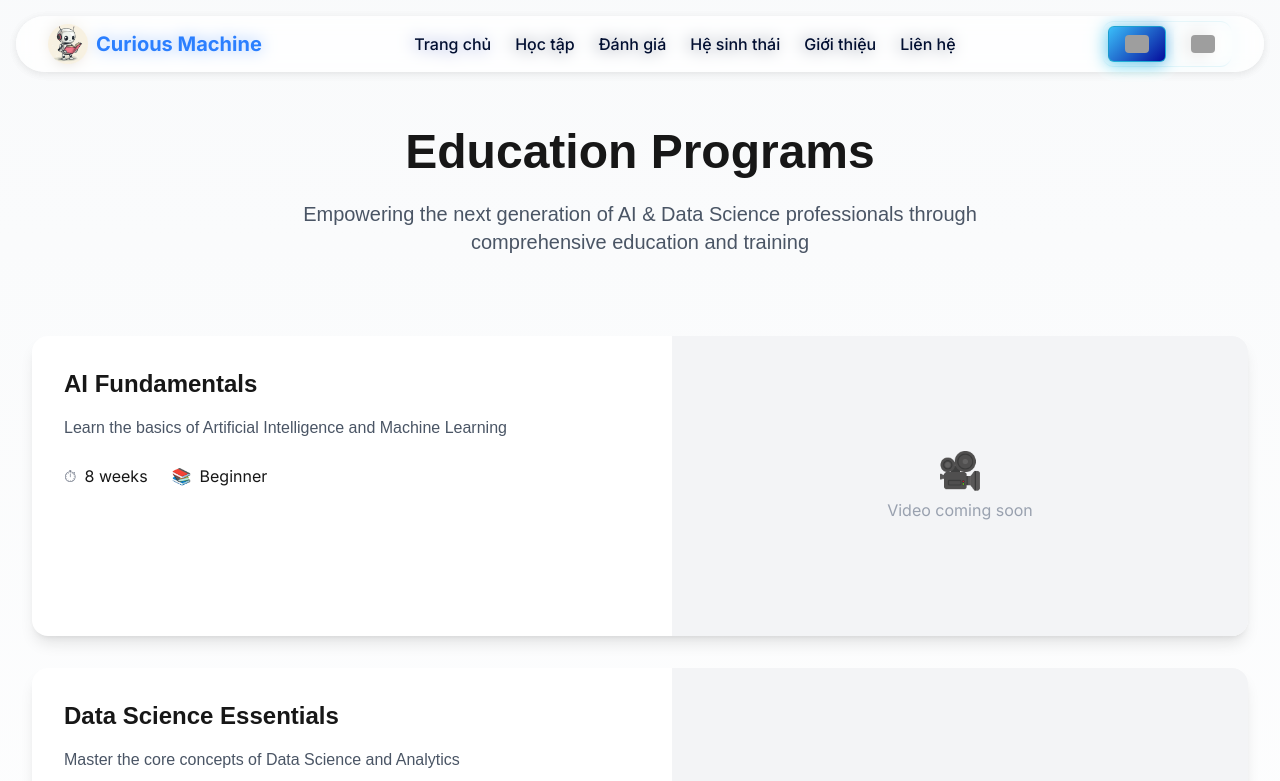
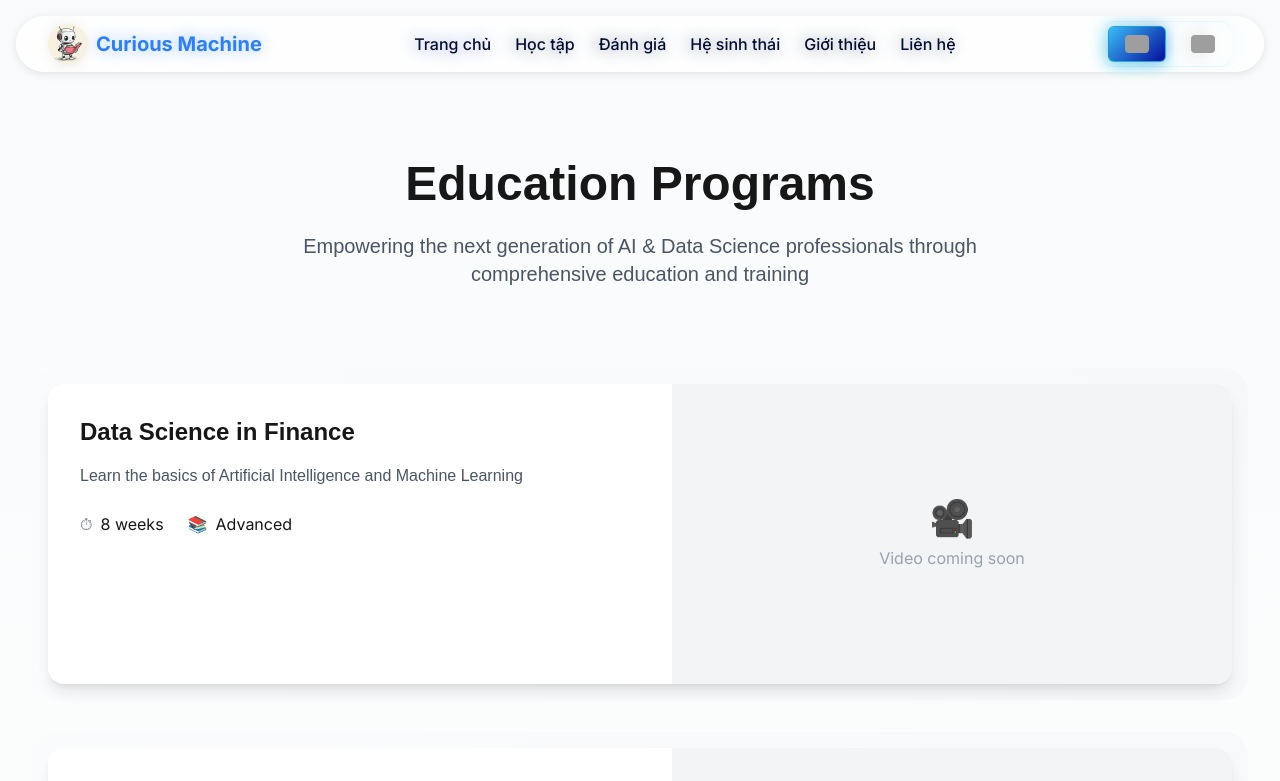
Before and after one commit to HuynhThanhQuan/landing_page, a Next.js app: page /education in a window 1280 px wide. Shown: the top 781 px of the page. Built offline with nearby package versions, Linux system fonts and the light colour scheme; grey boxes are pictures that could not be loaded.

Commit message:
update education program

```diff
--- a/src/components/EducationHero.tsx
+++ b/src/components/EducationHero.tsx
@@ -14,11 +14,11 @@ interface Course {
 
 const courses: Course[] = [
   {
-    id: 'ai-fundamentals',
-    title: 'AI Fundamentals',
+    id: 'data-science-in-finance',
+    title: 'Data Science in Finance',
     description: 'Learn the basics of Artificial Intelligence and Machine Learning',
     duration: '8 weeks',
-    level: 'Beginner',
+    level: 'Advanced',
   },
   {
     id: 'data-science',
@@ -40,7 +40,7 @@ export const EducationHero = () => {
   const { t } = useLanguage();
 
   return (
-    <section className="pt-32 pb-16 px-4 sm:px-6 lg:px-8 bg-gradient-to-b from-gray-50 to-white">
+    <section className="pt-40 pb-16 px-4 sm:px-6 lg:px-8 bg-gradient-to-b from-gray-50 to-white">
       <div className="max-w-7xl mx-auto">
         {/* Title */}
         <motion.div
@@ -70,18 +70,39 @@ export const EducationHero = () => {
               key={course.id}
               initial={{ opacity: 0, y: 20 }}
               animate={{ opacity: 1, y: 0 }}
+              whileHover={{
+                scale: 1.01,
+                transition: { duration: 0.3 }
+              }}
               transition={{ duration: 0.5, delay: index * 0.2 }}
+              className="p-4 bg-gradient-to-r from-gray-50/50 to-gray-100/50 rounded-3xl cursor-pointer"
+            >
+              <motion.div
                 className="bg-white rounded-2xl shadow-lg overflow-hidden"
+                whileHover={{
+                  boxShadow: "0 15px 30px rgba(0,0,0,0.08)",
+                  transition: { duration: 0.3 }
+                }}
               >
                 <div className="flex flex-col md:flex-row">
                   {/* Course Information */}
-                <div className="flex-1 p-8">
-                  <h3
+                  <motion.div
+                    className="flex-1 p-8"
+                    whileHover={{
+                      backgroundColor: "rgba(249, 250, 251, 0.3)",
+                      transition: { duration: 0.3 }
+                    }}
+                  >
+                    <motion.h3
                       className="text-2xl font-bold mb-4"
                       style={{ fontFamily: 'var(--font-heading)' }}
+                      whileHover={{
+                        x: 3,
+                        transition: { duration: 0.3 }
+                      }}
                     >
                       {course.title}
-                  </h3>
+                    </motion.h3>
                     <p
                       className="text-gray-600 mb-6"
                       style={{ fontFamily: 'var(--font-body)' }}
@@ -98,7 +119,7 @@ export const EducationHero = () => {
                         <span>{course.level}</span>
                       </div>
                     </div>
-                </div>
+                  </motion.div>
 
                   {/* Video Placeholder */}
                   <div className="flex-1 bg-gray-100 min-h-[300px] flex items-center justify-center">
@@ -109,6 +130,7 @@ export const EducationHero = () => {
                   </div>
                 </div>
               </motion.div>
+            </motion.div>
           ))}
         </div>
       </div>
```
Lines whose indentation alone changed are shown as unchanged.
